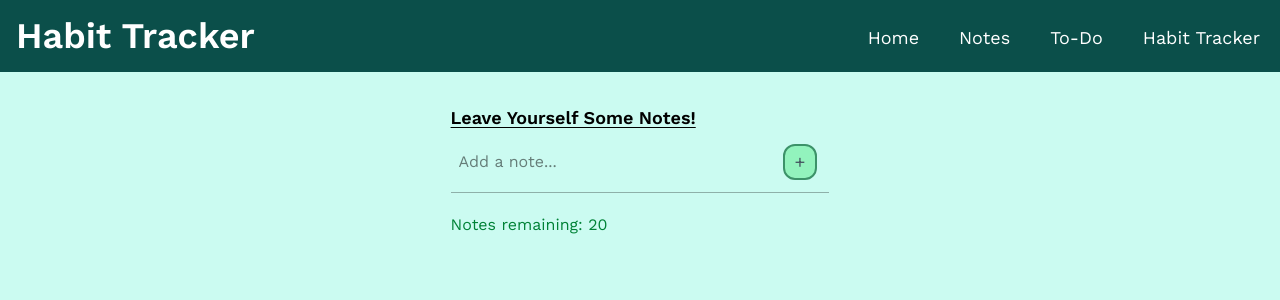
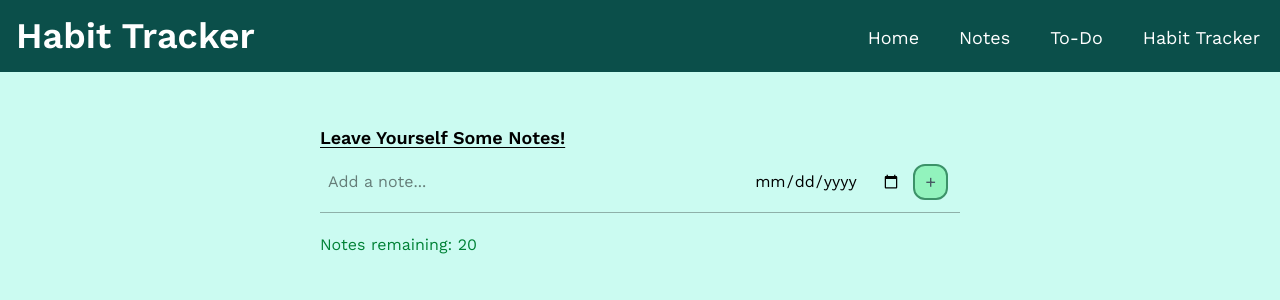
Before and after one commit to szetol0718/cs391finalproject, a Next.js app in the folder final_project_cs391/: page /notes in a window 1280 px wide. Shown: the top 300 px of the page. Built offline with nearby package versions, Linux system fonts and the light colour scheme.

Commit message:
Added optional notes field to notes component, made empty note text entry impossible, fixed styling issues for note component

```diff
--- a/final_project_cs391/app/notes/page.tsx
+++ b/final_project_cs391/app/notes/page.tsx
@@ -8,8 +8,8 @@ const noteProps = {
 
 export default function NotesPage() {
   return (
-    <>
+    <div className={`my-5 mx-2 w-1/2`}>
       <Notes props={noteProps} />
-    </>
+    </div>
   );
 }
--- a/final_project_cs391/components/notes.tsx
+++ b/final_project_cs391/components/notes.tsx
@@ -13,11 +13,12 @@ import {useState} from "react";
 import {NoteType, NumNotes} from "@/types";
 
 // TextDisplay component takes text input and returns it in a paragraph tag
-function TextDisplay({text}:{text:string}) {
+function TextDisplay({props}:{props:NoteType}) {
     return(
-        <p className={`my-5 mx-2`}>
-            {text}
-        </p>
+        <div className={`flex flex-row`}>
+            <p className={`my-5 mx-2 flex-1/2`}>{props.note}</p>
+            <p className={`my-5 mx-2 text-green-700 italic`}>{props.date ? props.date : ""}</p>
+        </div>
     )
 }
 
@@ -31,28 +32,37 @@ export default function Notes({props}:{props:NumNotes}) {
     // enters it into the notes array, which will be mapped over to display all notes
     function handleSubmit(formData: FormData) {
         const newNoteText = formData.get("note") as string;
+        const newNoteDate = formData.get("date") as string;
         const newNote:NoteType = {
             id: id,
             note: newNoteText,
+            date: newNoteDate,
         }
         if (props.max && id < props.max) {
             setId((prevNum) => prevNum + 1);
             setNotes((currentNotes) => [...currentNotes, newNote]);
             console.log("id:", id);
             console.log("notes:", notes);
+            console.log("date:", newNoteDate);
+            console.log("today:", new Date(newNoteDate));
         }
     }
 
-    // Note-adding component: Form with text-input and submit burron
+    // Note-adding component: Form with text-input and submit button
     function DefaultNote() {
+
         return(
             <form action={handleSubmit} className={`flex flex-row`}>
                 <input
                     type="text" id={"note"}
                     name={"note"}
                     placeholder={`Add a note...`}
-                    onChange={()=>{}}
                     className={`p-2 text-md w-80 flex-2/3`}
+                    required={true}  // can enter a note without a date, cannot enter a note without text
+                />
+                <input
+                    type="date" id={"date"}
+                    name={"date"}
                 />
                 <input
                     type="submit"
@@ -62,7 +72,6 @@ export default function Notes({props}:{props:NumNotes}) {
                     text-gray-900
                     bg-green-300 border-2
                     border-green-800
-
                 `}
                 />
             </form>
@@ -79,7 +88,7 @@ export default function Notes({props}:{props:NumNotes}) {
                 // If max notes was set, only that many notes are displayed
                 notes.map((note:NoteType) => (
                     <div key={note.id}>
-                        <TextDisplay text={note.note} />
+                        <TextDisplay props={note} />
                         <hr className={`opacity-30`}/>
                     </div>
                 ))
--- a/final_project_cs391/types.ts
+++ b/final_project_cs391/types.ts
@@ -1,6 +1,7 @@
 export type NoteType = {
     note: string,
     id: number,
+    date?: string,
 }
 
 export type NumNotes = {
```
